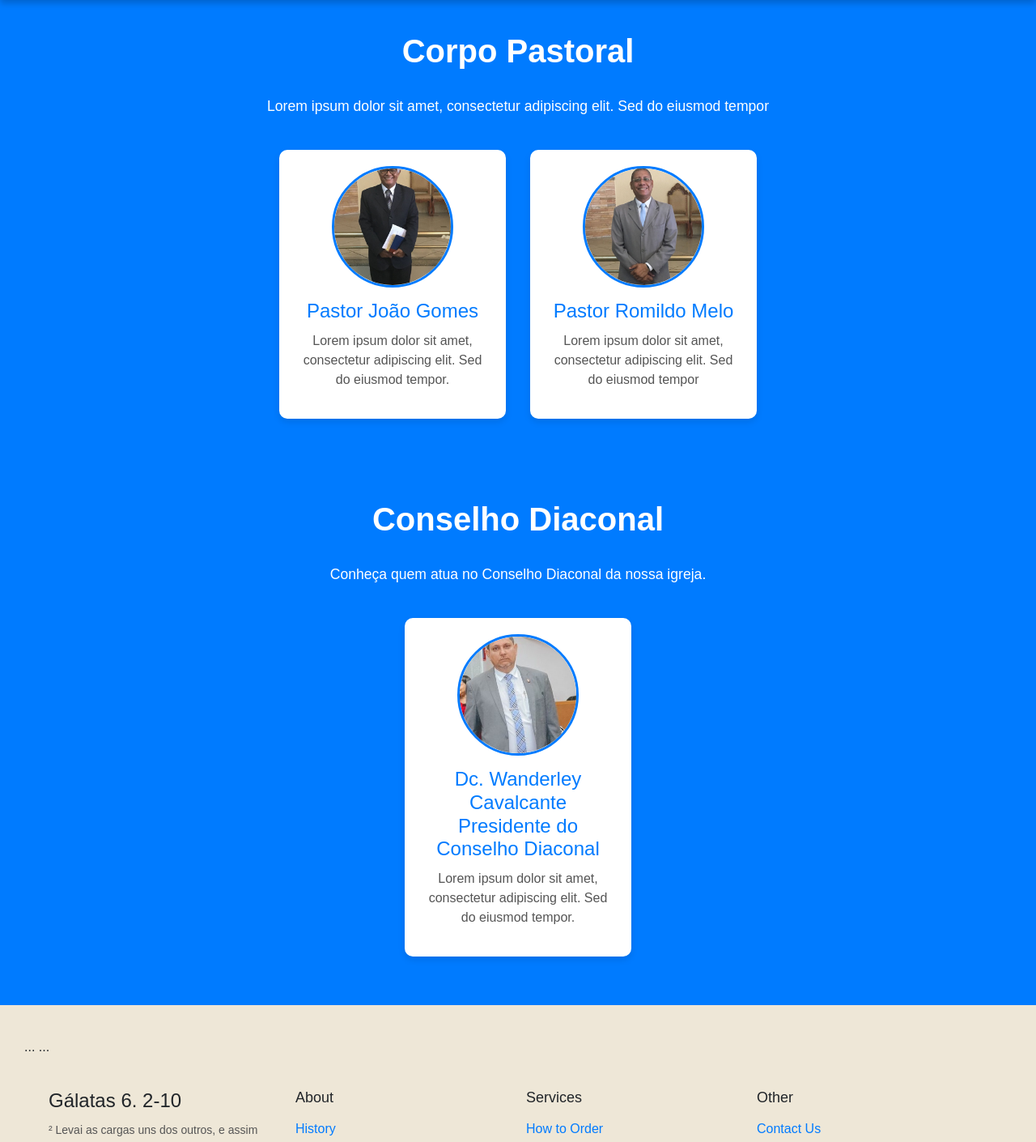
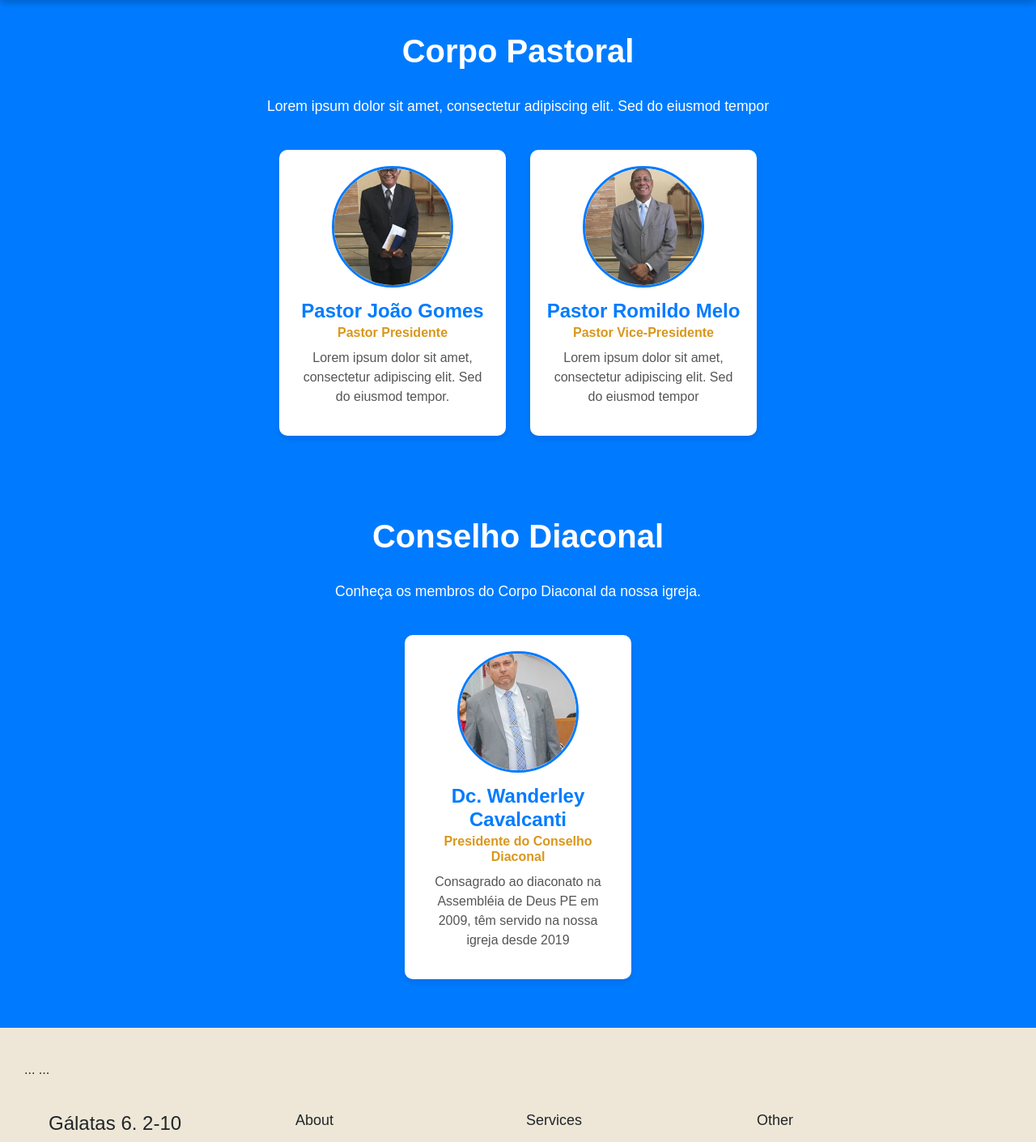
Before and after one commit to LucasAlb1609/site_igreja, a Django app: page /lideranca/ in a window 1280 px wide. Shown: the part 111-1521 px from the top of the page at 81% size. Run offline with Django 5.2, Linux system fonts and the light colour scheme; some libraries are stand-ins or nearby versions.

Commit message:
legenda dos cards

```diff
--- a/static/styles/2ibca.css
+++ b/static/styles/2ibca.css
@@ -377,6 +377,7 @@ ul li {
   color: #007bff;
   margin-bottom: 10px;
   font-size: 1.5rem;
+  font-weight: bold;
 }
 
 .pessoa-card p {
@@ -384,6 +385,15 @@ ul li {
   font-size: 1rem;
   line-height: 1.5;
 }
+
+.pessoa-card .cargo {
+  font-size: 1rem;
+  color: #d9971c;
+  margin-top: -8px;
+  margin-bottom: 10px;
+  font-weight: bold;
+}
+
 
 /* Responsividade */
 @media (max-width: 768px) {
--- a/templates/lideranca.html
+++ b/templates/lideranca.html
@@ -16,6 +16,7 @@
       <div class="pessoa-card animate-fade-in animate-delay">
         <img src="{% static '/fotos/joao.jpg' %}" alt="Pastor João">
         <h3>Pastor João Gomes</h3>
+        <h4 class="cargo">Pastor Presidente</h4>
         <p>Lorem ipsum dolor sit amet, consectetur adipiscing elit. Sed do eiusmod tempor.</p>
       </div>
 
@@ -23,6 +24,7 @@
       <div class="pessoa-card animate-fade-in animate-delay">
         <img src="{% static '/fotos/romildo.jpg' %}" alt="Pastor Romildo">
         <h3>Pastor Romildo Melo</h3>
+        <h4 class="cargo">Pastor Vice-Presidente</h4>
         <p>Lorem ipsum dolor sit amet, consectetur adipiscing elit. Sed do eiusmod tempor</p>
       </div>
     </div>
@@ -34,14 +36,15 @@
     <h2 class="titulo-pessoa">Conselho Diaconal</h2>
 
     <p class="descricao-pessoa">
-      Conheça quem atua no Conselho Diaconal da nossa igreja.
+      Conheça os membros do Corpo Diaconal da nossa igreja.
     </p>
 
     <div class="pessoas-wrapper">
       <div class="pessoa-card animate-fade-in">
         <img src="{% static '/fotos/diacono.jpg' %}" alt="Dc. Wanderley Cavalcante">
-        <h3>Dc. Wanderley Cavalcante</br>Presidente do Conselho Diaconal</h3>
-        <p>Lorem ipsum dolor sit amet, consectetur adipiscing elit. Sed do eiusmod tempor.</p>
+        <h3>Dc. Wanderley Cavalcanti</h3>
+        <h4 class="cargo">Presidente do Conselho Diaconal</h4>
+        <p>Consagrado ao diaconato na Assembléia de Deus PE em 2009, têm servido na nossa igreja desde 2019</p>
       </div>
     </div>
   </div>
```
